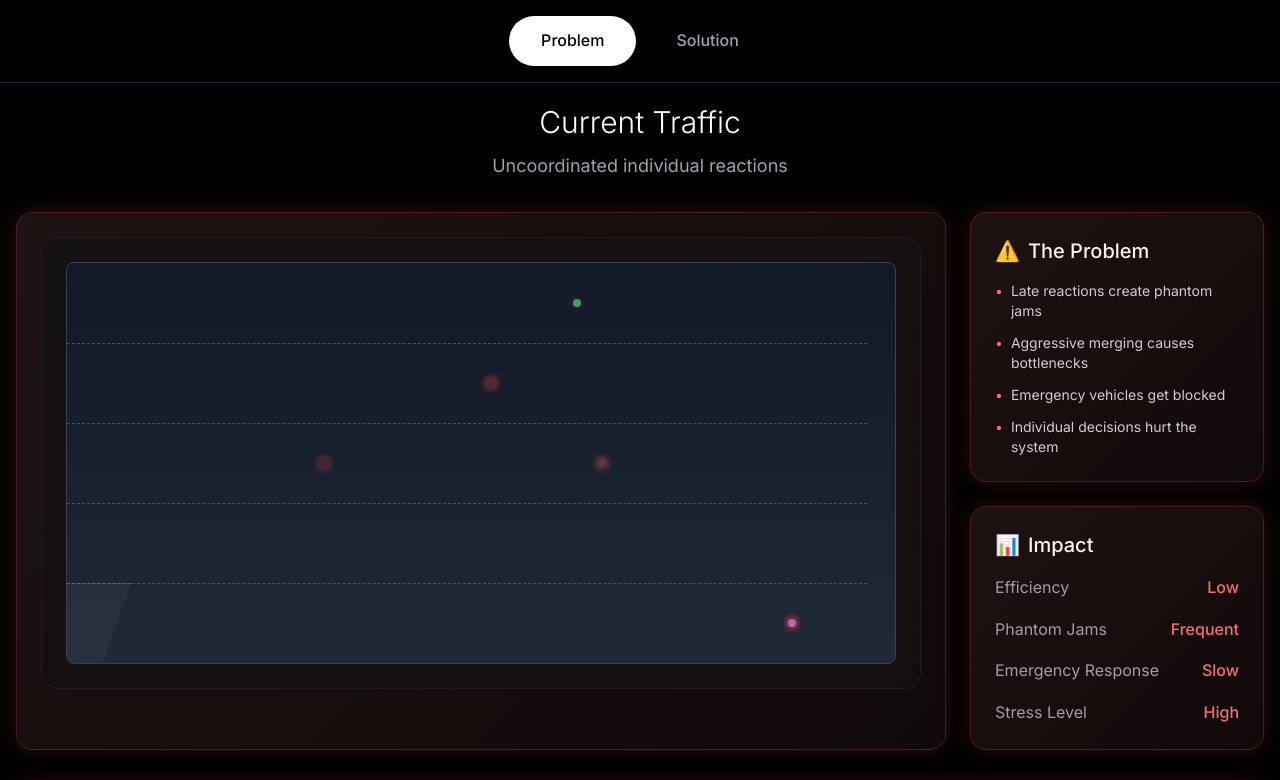
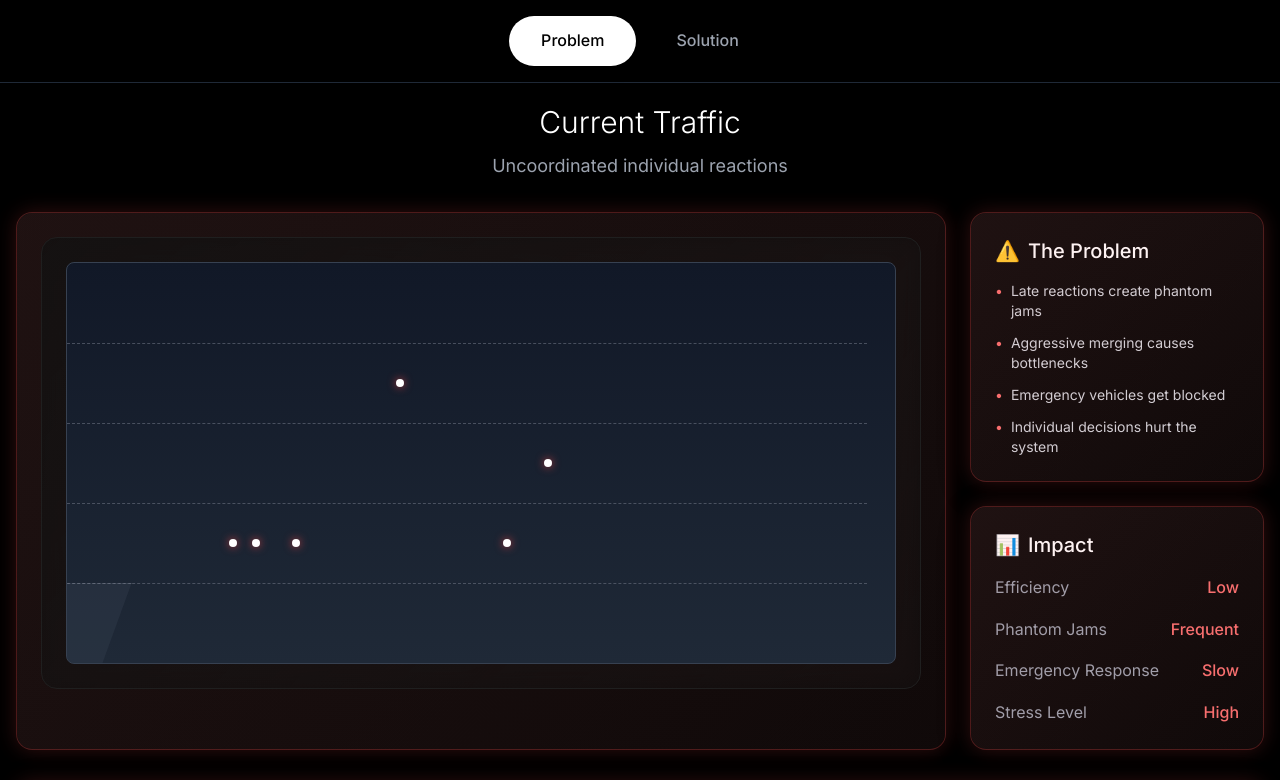
Before and after one commit to ParthivNair/portfolio-website, a Next.js app in the folder traffic/: page / in a window 1280 px wide. Shown: the top 780 px of the page. Built offline with nearby package versions, Linux system fonts and the light colour scheme.

Commit message:
some more changes

```diff
--- a/traffic/src/components/HighwaySimulation.tsx
+++ b/traffic/src/components/HighwaySimulation.tsx
@@ -11,6 +11,7 @@ interface Vehicle {
   speed: number
   maxSpeed: number
   acceleration: number
+  currentAcceleration: number
   length: number
   width: number
   type: 'car' | 'truck' | 'emergency'
@@ -71,12 +72,28 @@ export default function HighwaySimulation({ mode }: HighwaySimulationProps) {
     const vehicleTypes = ['car', 'car', 'car', 'truck'] as const
     const type = isEmergency ? 'emergency' : vehicleTypes[Math.floor(Math.random() * vehicleTypes.length)]
 
-    const colors = type === 'emergency' ? ['#ff0000', '#ffffff'] :
-                   type === 'truck' ? ['#4a5568', '#2d3748', '#1a202c'] :
-                   ['#3182ce', '#38a169', '#d69e2e', '#9f7aea', '#e53e3e']
+    const colors = type === 'emergency' ? ['#ff0000'] : ['#ffffff']
 
-    const lane = fromOnRamp ? LANE_COUNT - 1 : Math.floor(Math.random() * LANE_COUNT)
-    const maxSpeed = type === 'emergency' ? 8 : type === 'truck' ? 4 : 5 + Math.random() * 2
+    // Lane selection based on vehicle type and desired speed
+    let lane: number
+    if (fromOnRamp) {
+      lane = LANE_COUNT - 1 // On-ramp vehicles start in rightmost lane
+    } else {
+      const baseMaxSpeed = type === 'emergency' ? 8 : type === 'truck' ? 4 : 5 + Math.random() * 2
+      // Faster vehicles prefer left (top) lanes, slower vehicles prefer right (bottom) lanes
+      if (type === 'truck') {
+        lane = Math.floor(Math.random() * 2) + 3 // Trucks prefer lanes 3-4 (bottom)
+      } else if (baseMaxSpeed > 6) {
+        lane = Math.floor(Math.random() * 2) // Fast cars prefer lanes 0-1 (top)
+      } else {
+        lane = Math.floor(Math.random() * 3) + 1 // Medium cars prefer lanes 1-3 (middle)
+      }
+    }
+
+    // Lane-based speed hierarchy: top lane (0) is fastest, bottom lane (4) is slowest
+    const laneSpeedMultiplier = 1 - (lane * 0.15) // Top lane gets 1.0x, bottom lane gets 0.4x
+    const baseMaxSpeed = type === 'emergency' ? 8 : type === 'truck' ? 4 : 5 + Math.random() * 2
+    const maxSpeed = baseMaxSpeed * laneSpeedMultiplier
 
     return {
       id: `vehicle-${Date.now()}-${Math.random()}`,
@@ -86,6 +103,7 @@ export default function HighwaySimulation({ mode }: HighwaySimulationProps) {
       speed: fromOnRamp ? 2 : maxSpeed * 0.8,
       maxSpeed,
       acceleration: type === 'truck' ? 0.1 : 0.15,
+      currentAcceleration: 0,
       length: type === 'truck' ? 40 : type === 'emergency' ? 30 : 25,
       width: type === 'truck' ? 16 : 12,
       type,
@@ -105,24 +123,34 @@ export default function HighwaySimulation({ mode }: HighwaySimulationProps) {
       // Update each vehicle
       for (let i = 0; i < newVehicles.length; i++) {
         const vehicle = newVehicles[i]
+        const previousSpeed = vehicle.speed
 
         // Find vehicle in front
         const vehicleAhead = newVehicles.find(v =>
           v.lane === vehicle.lane &&
           v.x > vehicle.x &&
-          v.x - vehicle.x < 150
+          v.x - vehicle.x < 200
         )
 
         // Calculate desired speed based on mode and conditions
         let targetSpeed = vehicle.maxSpeed
 
+        // Realistic traffic spacing and braking (for problem mode)
+        if (mode === 'problem' && vehicleAhead) {
+          const distance = vehicleAhead.x - vehicle.x
+          const safeDistance = 30 + (vehicle.speed * 8) // Dynamic safe distance based on speed
+          const criticalDistance = 25 + (vehicle.speed * 3) // Critical braking distance
+
+          if (distance < criticalDistance) {
+            // Emergency braking
+            targetSpeed = Math.max(0, vehicleAhead.speed - 2)
+          } else if (distance < safeDistance) {
+            // Gradual braking to maintain safe distance
+            targetSpeed = Math.max(0, vehicleAhead.speed * 0.8)
+          }
+        }
+
         if (mode === 'problem') {
-          // Uncoordinated behavior - react late to obstacles
-          if (vehicleAhead && vehicleAhead.x - vehicle.x < 50) {
-            targetSpeed = Math.max(0, vehicleAhead.speed - 1)
-            vehicle.intentSignal = { type: 'brake', strength: 0.8 }
-          }
-
           // Emergency vehicle causes chaos - individual reactions
           if (prevState.emergencyActive && !vehicle.isEmergency) {
             const emergencyVehicle = newVehicles.find(v => v.isEmergency)
@@ -130,7 +158,6 @@ export default function HighwaySimulation({ mode }: HighwaySimulationProps) {
               // Random panic reactions
               if (Math.random() < 0.3) {
                 targetSpeed = Math.max(0, targetSpeed - 3)
-                vehicle.intentSignal = { type: 'emergency', strength: 1 }
               }
             }
           }
@@ -139,12 +166,6 @@ export default function HighwaySimulation({ mode }: HighwaySimulationProps) {
           const vehiclesInLane = newVehicles.filter(v => v.lane === vehicle.lane && v.x > vehicle.x - 200 && v.x < vehicle.x + 200)
           if (vehiclesInLane.length > 3) {
             targetSpeed = Math.max(0, targetSpeed - 1)
-            vehicle.intentSignal = { type: 'brake', strength: 0.6 }
-          }
-
-          // Random stress signals to show chaotic behavior
-          if (Math.random() < 0.1) {
-            vehicle.intentSignal = { type: 'merge', strength: 0.5 }
           }
         } else {
           // Coordinated behavior - smooth reactions
@@ -234,10 +255,14 @@ export default function HighwaySimulation({ mode }: HighwaySimulationProps) {
           }
         }
 
-        // Update speed
+        // Update speed and track acceleration
         const speedDiff = targetSpeed - vehicle.speed
+        const oldSpeed = vehicle.speed
         vehicle.speed += speedDiff * vehicle.acceleration * deltaTime
         vehicle.speed = Math.max(0, Math.min(vehicle.maxSpeed, vehicle.speed))
+
+        // Calculate current acceleration for glow effect
+        vehicle.currentAcceleration = (vehicle.speed - oldSpeed) / Math.max(deltaTime, 0.016)
 
         // Update position
         vehicle.x += vehicle.speed * deltaTime * 60 * prevState.speed
@@ -430,30 +455,31 @@ export default function HighwaySimulation({ mode }: HighwaySimulationProps) {
                   key={vehicle.id}
                   className="absolute rounded-full"
                   style={{
-                    backgroundColor: vehicle.isEmergency ? '#ef4444' : vehicle.color,
+                    backgroundColor: vehicle.isEmergency ? '#ef4444' : '#ffffff',
                     width: vehicle.isEmergency ? 12 : 8,
                     height: vehicle.isEmergency ? 12 : 8,
                     left: vehicle.x,
                     top: vehicle.y - (vehicle.isEmergency ? 6 : 4),
+                    opacity: 1,
                     boxShadow: vehicle.isEmergency ? '0 0 16px rgba(239, 68, 68, 0.8)' :
-                              mode === 'problem' ? '0 0 8px rgba(239, 68, 68, 0.4)' :
-                              '0 0 8px rgba(16, 185, 129, 0.4)'
+                              vehicle.currentAcceleration > 0.5 ? '0 0 12px rgba(255, 193, 7, 0.8)' : // Yellow for accelerating
+                              vehicle.currentAcceleration < -0.5 ? '0 0 12px rgba(239, 68, 68, 0.8)' : // Red for decelerating
+                              mode === 'problem' ? '0 0 8px rgba(239, 68, 68, 0.8)' : // Bright red for problem mode
+                              '0 0 8px rgba(16, 185, 129, 0.8)' // Bright green for solution mode
                   }}
                   initial={{ opacity: 0, scale: 0.5 }}
                   animate={{ opacity: 1, scale: 1 }}
                   exit={{ opacity: 0, scale: 0.5 }}
                   transition={{ duration: 0.2 }}
                 >
-                  {/* Intent signals - subtle glow effect */}
-                  {vehicle.intentSignal && (
+                  {/* Acceleration-based glow ring */}
+                  {Math.abs(vehicle.currentAcceleration) > 0.5 && (
                     <div
                       className="absolute -inset-1 rounded-full animate-pulse"
                       style={{
-                        backgroundColor: mode === 'problem' ? '#ef4444' :
-                                       vehicle.intentSignal.type === 'emergency' ? '#ef4444' :
-                                       vehicle.intentSignal.type === 'brake' ? '#f59e0b' : '#10b981',
-                        opacity: mode === 'problem' ? vehicle.intentSignal.strength * 0.4 : vehicle.intentSignal.strength * 0.3,
-                        filter: 'blur(2px)'
+                        backgroundColor: vehicle.currentAcceleration > 0.5 ? '#ffc107' : '#ef4444',
+                        opacity: 0.5,
+                        filter: 'blur(3px)'
                       }}
                     />
                   )}
```
